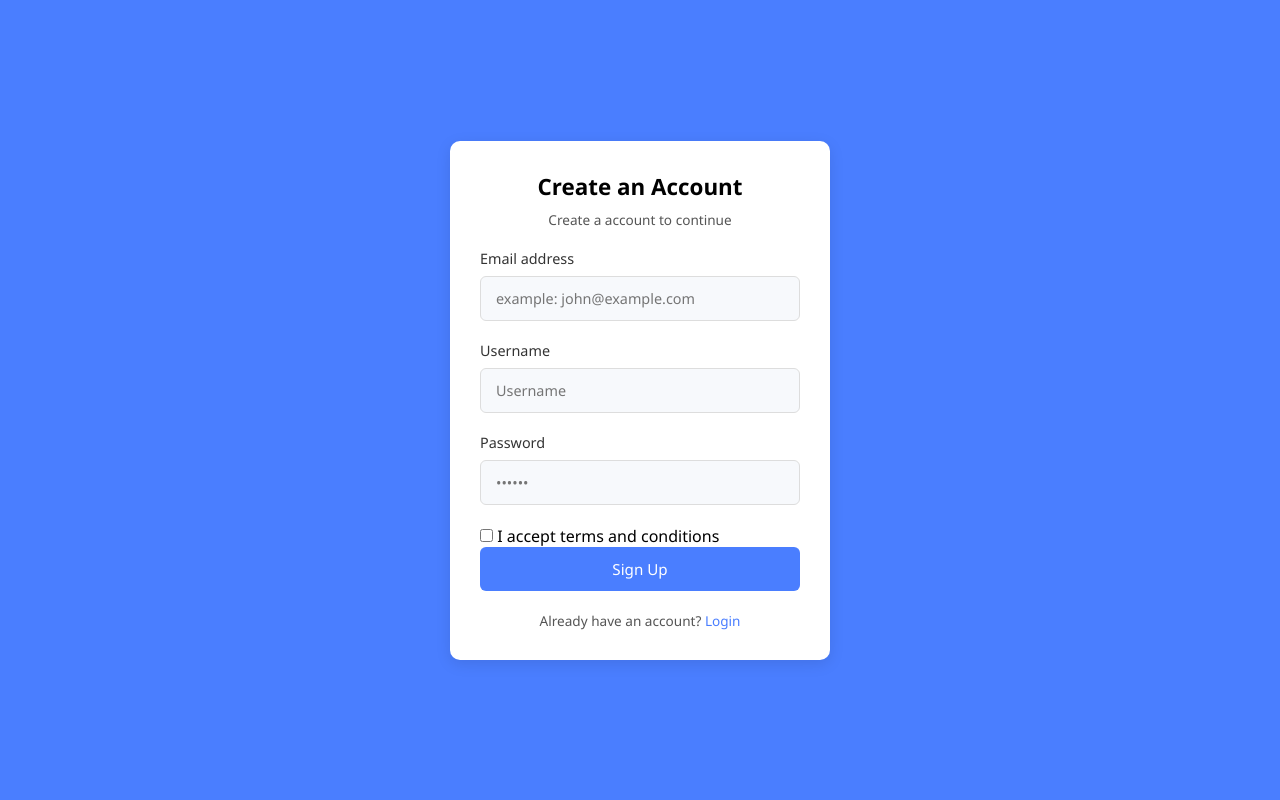
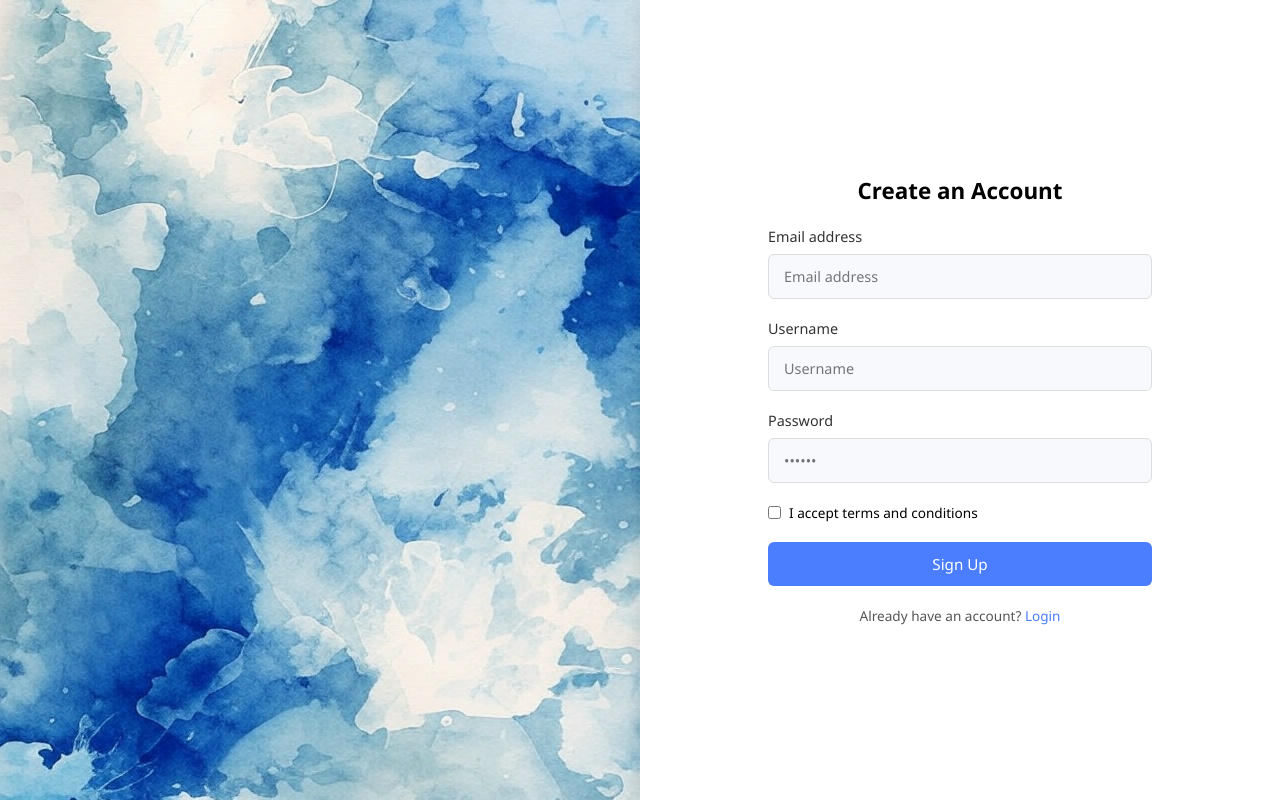
Before and after one commit to richielagito/Upload_It_In, a Flask app: template templates/login-register.html in a window 1280 px wide. Run offline with Flask 3, Linux system fonts and the light colour scheme; the template is opened without the code that fills it, so the values that code supplies are empty.

Commit message:
update frontend

```diff
--- a/templates/login-register.css
+++ b/templates/login-register.css
@@ -6,7 +6,8 @@
 }
 
 body {
-    background-color: #4a7eff;
+    background-color: #f7f9fc;
+    width: 100vw;
     height: 100vh;
     display: flex;
     justify-content: center;
@@ -14,17 +15,45 @@
 }
 
 .container {
+    display: flex;
+    justify-content: center;
+    align-items: center;
+    flex-direction: row;
     width: 100%;
-    max-width: 420px;
-    padding: 20px;
+    height: 100vh;
+}
+
+.container img {
+    width: 50vw;
+    height: 100vh;
+    object-fit: cover;
+}
+
+.container .screen {
+    width: 50vw;
+    height: 100vh;
 }
 
 .card {
+    display: flex;
+    flex-direction: column;
+    align-items: center;
+    justify-content: center;
     background: white;
-    border-radius: 10px;
     box-shadow: 0 4px 15px rgba(0, 0, 0, 0.1);
     padding: 30px;
     width: 100%;
+    height: 100vh;
+}
+
+#register-form {
+    width: 30vw;
+    max-width: 400px;
+}
+
+#login-form {
+    width: 30vw;
+    max-width: 400px;
 }
 
 .header {
@@ -35,13 +64,7 @@
 .header h1 {
     font-size: 1.4rem;
     font-weight: 600;
-    margin-bottom: 8px;
-}
-
-.header p {
-    font-size: 0.85rem;
-    color: #555;
-    margin-bottom: 20px;
+    margin-bottom: 16px;
 }
 
 .form-group {
@@ -74,6 +97,17 @@
 .form-group .forgot a {
     color: #4a7eff;
     text-decoration: none;
+}
+
+.checkbox-group {
+    display: flex;
+    align-items: center;
+    font-size: 0.85rem;
+    margin-bottom: 20px;
+}
+
+.checkbox-group input {
+    margin-right: 8px;
 }
 
 .btn {
@@ -115,12 +149,28 @@
     display: block;
 }
 
-@media (max-width: 480px) {
-    .container {
-        padding: 15px;
+@media (max-width: 760px) {
+    .container img {
+        position: absolute;
+        width: 100vw;
+        height: 100vh;
+        z-index: -1;
+    }
+
+    .container .screen {
+        width: fit-content;
+        height: fit-content;
     }
 
     .card {
-        padding: 20px;
+        width: fit-content;
+        height: fit-content;
+        border-radius: 10px;
+    }
+
+    #register-form,
+    #login-form {
+        width: 70vw;
+        max-width: 70vw;
     }
 }
--- a/templates/login-register.html
+++ b/templates/login-register.html
@@ -8,17 +8,17 @@
     </head>
     <body>
         <div class="container">
+            <img src="img/watercolour.jpg" alt="watercolour" class="watercolour-img" />
             <!-- Register Screen -->
             <div id="register-screen" class="screen active">
                 <div class="card">
                     <div class="header">
                         <h1>Create an Account</h1>
-                        <p>Create a account to continue</p>
                     </div>
                     <form id="register-form">
                         <div class="form-group">
                             <label for="reg-email">Email address</label>
-                            <input type="email" id="reg-email" placeholder="example: john@example.com" />
+                            <input type="email" id="reg-email" placeholder="Email address" />
                         </div>
                         <div class="form-group">
                             <label for="username">Username</label>
@@ -43,12 +43,11 @@
                 <div class="card">
                     <div class="header">
                         <h1>Login to Account</h1>
-                        <p>Please enter your email and password to continue</p>
                     </div>
                     <form id="login-form">
                         <div class="form-group">
                             <label for="login-email">Email address</label>
-                            <input type="email" id="login-email" placeholder="example: john@example.com" />
+                            <input type="email" id="login-email" placeholder="Email address" />
                         </div>
                         <div class="form-group">
                             <label for="login-password">Password</label>
```
Also changed, not shown: templates/index.css (+20 -0 lines), templates/index.html (+11 -4 lines), templates/index.js (+5 -17 lines), templates/img/watercolour.jpg (added).
